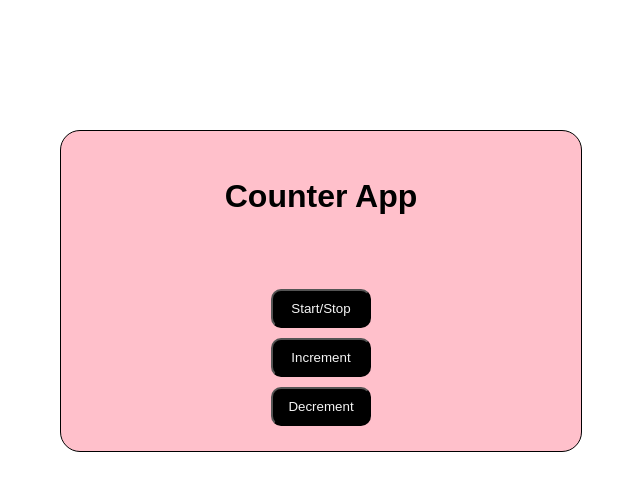
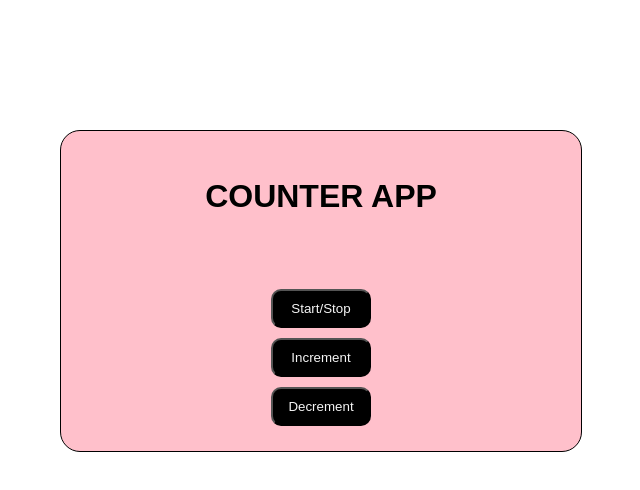
Before and after one commit to sameeryadav123/js, a plain HTML site: page ES-6/Assignment1/counter.html in a window 1280 px wide. Shown: the whole page, without its empty margins (358-998 px from the left). Drawn offline with Linux system fonts and the light colour scheme.

```diff
--- a/ES-6/Assignment1/counter.html
+++ b/ES-6/Assignment1/counter.html
@@ -9,7 +9,7 @@
 </head>
 <body>
     <div id="container">
-        <h1>Counter App</h1>
+        <h1>COUNTER APP</h1>
         <h1 id="count"></h1>
 
         <button id="startStop" onclick="start.startStop()">Start/Stop</button>
```
